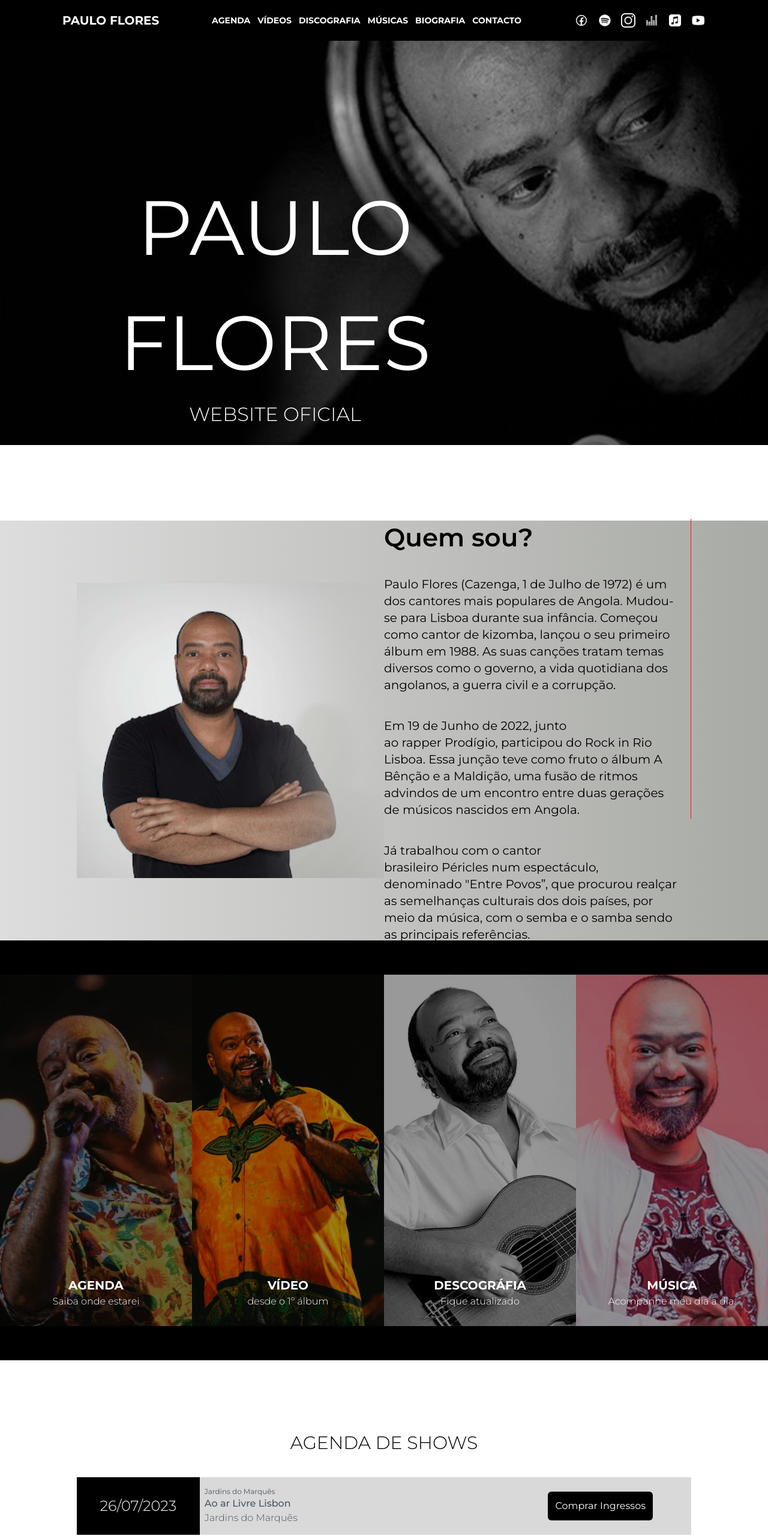
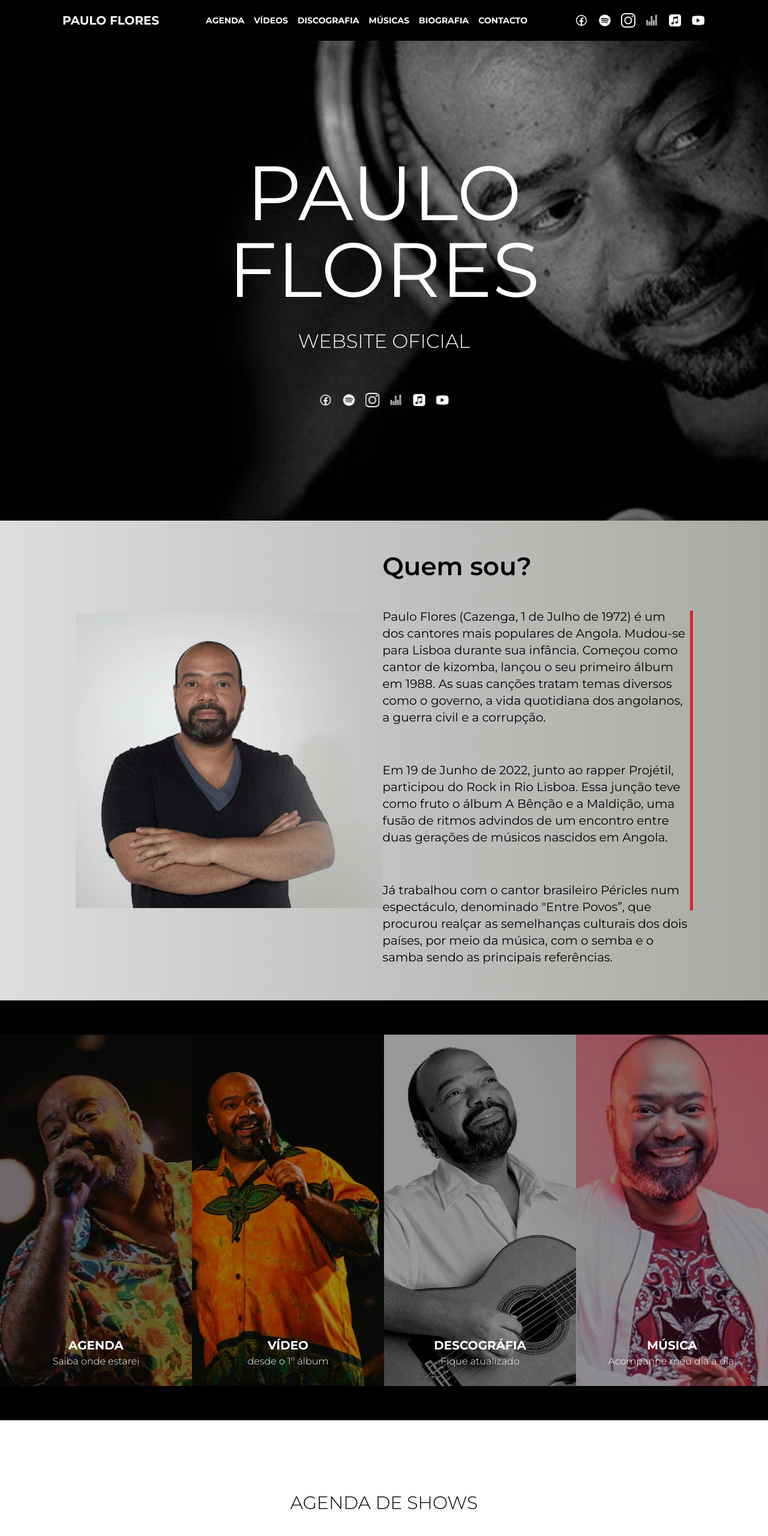
Before and after one commit to franciscojoaopedro/pauloflores, a React (Vite) app: page / in a window 1280 px wide. Shown: the top 2561 px of the page at 60% size. Built offline with nearby package versions, Linux system fonts and the light colour scheme.

Commit message:
responsive

```diff
--- a/src/components/banner-hero-primary/banner-hero-primary.tsx
+++ b/src/components/banner-hero-primary/banner-hero-primary.tsx
@@ -3,26 +3,26 @@ import { SocialIcons } from "../social-icons/social-icons"
 
 
 
-export const BannerHeroPrimary=()=>{
+export const BannerHeroPrimary = () => {
 
 
 
-    return(
+    return (
 
-        <section className="w-full  h-screen relative  " >
-            <img className="w-full  "     src={IMAGE_PAULO_FLORES} alt="PAULO FLORES" />
+        <section className="w-full h-screen relative overflow-hidden">
+            <img className="w-full h-full object-cover" src={IMAGE_PAULO_FLORES} alt="PAULO FLORES" />
 
-            <div  className="   absolute z-10 top-[215px] left-[199px] " >
-                <div className="flex  flex-col items-center" >
-                <h1  className="text-white  text-[128px]  "  >PAULO</h1>
-                <h1  className="text-white text-[128px] ">FLORES</h1>
+            <div className="absolute z-10 top-1/2 left-1/2 transform -translate-x-1/2 -translate-y-1/2 text-center">
+                <div className="flex flex-col items-center">
+                    <h1 className="text-white text-5xl md:text-7xl lg:text-[128px] leading-none">PAULO</h1>
+                    <h1 className="text-white text-5xl md:text-7xl lg:text-[128px] leading-none">FLORES</h1>
                 </div>
-                <div className="flex  flex-col items-center"   >
-                    <h4 className="text-white   font-light text-[32px]  mb-[70px] ">WEBSITE OFICIAL</h4>
-                    <SocialIcons/>
+                <div className="flex flex-col items-center mt-4 md:mt-6 lg:mt-10">
+                    <h4 className="text-white font-light text-xl md:text-2xl lg:text-[32px] mb-4 md:mb-6 lg:mb-[70px]">WEBSITE OFICIAL</h4>
+                    <SocialIcons />
                 </div>
-
             </div>
         </section>
+
     )
 }
--- a/src/components/banner-hero-primary/section-hero-second.tsx
+++ b/src/components/banner-hero-primary/section-hero-second.tsx
@@ -7,40 +7,37 @@ export const BannerHeroSecond = () => {
 
     return (
 
-        <section className="w-full h-[700px] bg-gradient-to-r from-[#DDDDDD] to-[#A8AAA5] flex justify-center  items-center " >
-            <div className="w-[40%]" >
-                <img  className="w-[100%] h-[700px] " src={QUEMSOU} alt="PAULO FLORES" />
+<section className="w-full min-h-screen bg-gradient-to-r from-[#DDDDDD] to-[#A8AAA5] flex flex-col lg:flex-row justify-center items-center px-4 lg:px-0 py-8">
+  <div className="w-full lg:w-[40%] flex justify-center mb-8 lg:mb-0">
+    <img className="w-full h-auto max-h-[700px]" src={QUEMSOU} alt="PAULO FLORES" />
   </div>
-            <div  className="w-[40%]  flex gap-5" >
-                <div>
-                <div  className="mb-8 " >
-                    <h2 className="font-[600] text-[42px]" >Quem sou?</h2>
+  <div className="w-full lg:w-[40%] flex flex-col gap-5 p-4 lg:p-0">
+    <div className="mb-8">
+      <h2 className="font-semibold text-3xl lg:text-[42px]">Quem sou?</h2>
     </div>
-                <div className="mb-10 "  >
-                    <p className="text-xl font-[400]"  >Paulo Flores (Cazenga, 1 de Julho de 1972) é um dos cantores mais populares de Angola.
-                        Mudou-se para Lisboa durante sua infância.
-                        Começou como cantor de kizomba, lançou o seu primeiro álbum em 1988.
-                        As suas canções tratam temas diversos como o governo, a vida quotidiana dos angolanos,
-                        a guerra civil e a corrupção.
+    <div className="mb-10">
+      <p className="text-base lg:text-xl font-normal">
+        Paulo Flores (Cazenga, 1 de Julho de 1972) é um dos cantores mais populares de Angola.
+        Mudou-se para Lisboa durante sua infância. Começou como cantor de kizomba, lançou o seu
+        primeiro álbum em 1988. As suas canções tratam temas diversos como o governo, a vida
+        quotidiana dos angolanos, a guerra civil e a corrupção.
       </p>
     </div>
-                <div className="mb-10 "  >
-                    <p  className="text-xl font-[400]" >Em 19 de Junho de 2022, junto ao rapper Prodígio, participou do Rock in Rio Lisboa. Essa junção teve como fruto o álbum
-                        A Bênção e a Maldição, uma fusão de ritmos advindos de um encontro entre duas gerações de músicos nascidos em Angola.
+    <div className="mb-10">
+      <p className="text-base lg:text-xl font-normal">
+        Em 19 de Junho de 2022, junto ao rapper Projétil, participou do Rock in Rio Lisboa. Essa junção teve como fruto o álbum
+        A Bênção e a Maldição, uma fusão de ritmos advindos de um encontro entre duas gerações de músicos nascidos em Angola.
       </p>
     </div>
     <div>
-                    <p   className="text-xl font-[400]" >
-                    Já trabalhou com o cantor brasileiro Péricles num espectáculo, denominado "Entre Povos”,
-                    que procurou realçar as semelhanças culturais dos dois países, por meio da música,
-                    com o semba e o samba sendo as principais referências.
+      <p className="text-base lg:text-xl font-normal">
+        Já trabalhou com o cantor brasileiro Péricles num espectáculo, denominado "Entre Povos”, que procurou realçar as
+        semelhanças culturais dos dois países, por meio da música, com o semba e o samba sendo as principais referências.
       </p>
     </div>
   </div>
-                <div className="w-[5px] h-[500px] bg-red-600"  >
+  <div className="hidden lg:block w-[5px] h-[500px] bg-red-600"></div>
+</section>
 
-                </div>
-            </div>
-        </section>
     )
 }
--- a/src/components/header/index.tsx
+++ b/src/components/header/index.tsx
@@ -1,33 +1,24 @@
-import { SocialIcons } from "../social-icons/social-icons"
+import { SocialIcons } from "../social-icons/social-icons";
 
-
-
-
-
-
-
-
-
-
-export const Header=()=>{
-
-
-    return(
-        <header  className="w-full h-[68px] flex items-center bg-black justify-center px-[104px] "  >
-                <nav  className="flex items-center w-full  justify-between  " >
-                    <div>
-                        <a className="font-bold text-xl  text-white" >PAULO FLORES</a>
-                    </div>
-                    <div className="flex items-center p-[10px]  gap-3"  >
-                        <a  className=" font-bold  text-[14px] text-white   hover:text-[#FF0088] cursor-pointer   " >AGENDA</a>
-                        <a className=" font-bold  text-[14px] text-white   hover:text-[#FF0088] cursor-pointer " >VÍDEOS</a>
-                        <a className=" font-bold  text-[14px] text-white   hover:text-[#FF0088] cursor-pointer " >DISCOGRAFIA</a>
-                        <a className=" font-bold  text-[14px] text-white   hover:text-[#FF0088] cursor-pointer " >MÚSICAS</a>
-                        <a className=" font-bold  text-[14px] text-white   hover:text-[#FF0088] cursor-pointer " >BIOGRAFIA</a>
-                        <a className=" font-bold  text-[14px] text-white   hover:text-[#FF0088] cursor-pointer " >CONTACTO</a>
-                    </div>
-                    <SocialIcons/>
-                </nav>
+export const Header = () => {
+    return (
+        <header className="w-full h-[68px] flex items-center bg-black justify-between px-4 md:px-8 lg:px-[104px]">
+            <div className="flex items-center justify-between w-full">
+                <div className="text-white font-bold text-xl">
+                    <a href="#">PAULO FLORES</a>
+                </div>
+                <div className="hidden md:flex items-center space-x-4">
+                    <a className="font-bold text-[14px] text-white hover:text-[#FF0088] cursor-pointer" href="#">AGENDA</a>
+                    <a className="font-bold text-[14px] text-white hover:text-[#FF0088] cursor-pointer" href="#">VÍDEOS</a>
+                    <a className="font-bold text-[14px] text-white hover:text-[#FF0088] cursor-pointer" href="#">DISCOGRAFIA</a>
+                    <a className="font-bold text-[14px] text-white hover:text-[#FF0088] cursor-pointer" href="#">MÚSICAS</a>
+                    <a className="font-bold text-[14px] text-white hover:text-[#FF0088] cursor-pointer" href="#">BIOGRAFIA</a>
+                    <a className="font-bold text-[14px] text-white hover:text-[#FF0088] cursor-pointer" href="#">CONTACTO</a>
+                </div>
+                <div className="hidden md:flex">
+                    <SocialIcons />
+                </div>
+            </div>
         </header>
-    )
-}
+    );
+};
--- a/src/components/ingressos/card-ingresso.tsx
+++ b/src/components/ingressos/card-ingresso.tsx
@@ -1,38 +1,27 @@
-
-
-
-
-
-interface prospIngresssos{
-    data:string
-    local:string
-    tituloShow:string
-
+interface prospIngresssos {
+    data: string;
+    local: string;
+    tituloShow: string;
   }
 
-
-
-export default function CardIngresso({data,local,tituloShow}:prospIngresssos){
-
-
-
-return(
-    <div  className="w-[80%] h-[96px] flex items-center" >
-                    <div  className=" w-[20%] bg-black flex items-center justify-center py-[30px] px-[15px]  h-[96px]" >
-                        <h2  className="font-light text-[24px]  text-white" >{data}</h2>
+  export default function CardIngresso({ data, local, tituloShow }: prospIngresssos) {
+    return (
+      <div className="w-full max-w-2xl mx-auto h-auto flex flex-col md:flex-row items-center shadow-md rounded-lg overflow-hidden mb-4">
+        <div className="w-full md:w-[20%] bg-black flex items-center justify-center p-4 md:py-[30px] md:px-[15px] h-full md:h-[96px]">
+          <h2 className="font-light text-lg md:text-[24px] text-white">{data}</h2>
         </div>
-                    <div  className="w-[80%] bg-[#D9D9D9] flex items-center  justify-between h-[96px]" >
-                        <div className="flex flex-col ml-2"  >
-                            <p  className="text-[#4B5563] text-xs font-normal" >{local}</p>
-                            <h3 className="text-[#4B5563] text-[16px]  font-medium"  >{tituloShow}</h3>
-                            <h3  className="text-[#4B5563] text-[16px]  font-light"  >{local}</h3>
+        <div className="w-full md:w-[80%] bg-[#D9D9D9] flex flex-col md:flex-row items-center justify-between h-auto md:h-[96px] p-4">
+          <div className="flex flex-col ml-2 md:ml-4">
+            <p className="text-[#4B5563] text-sm md:text-xs font-normal">{local}</p>
+            <h3 className="text-[#4B5563] text-lg md:text-[16px] font-medium">{tituloShow}</h3>
+            <h3 className="text-[#4B5563] text-lg md:text-[16px] font-light">{local}</h3>
           </div>
-
-                        <div  className="mr-16" >
-                            <button  className="bg-black text-white rounded-md  p-3  hover:bg-white  hover:text-black " >Comprar Ingressos</button>
+          <div className="mt-4 md:mt-0 md:mr-8">
+            <button className="bg-black text-white rounded-md px-4 py-2 md:p-3 hover:bg-white hover:text-black transition-colors duration-300">
+              Comprar Ingressos
+            </button>
           </div>
         </div>
       </div>
-)
-
+    );
   }
```
Lines whose indentation alone changed are shown as unchanged.
